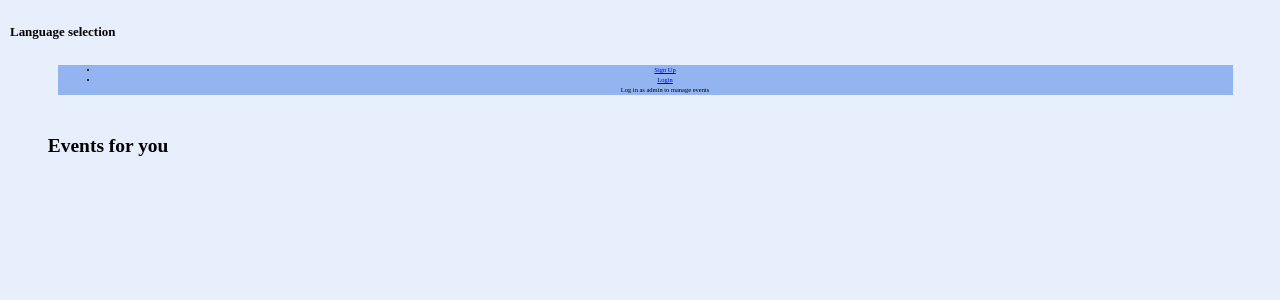
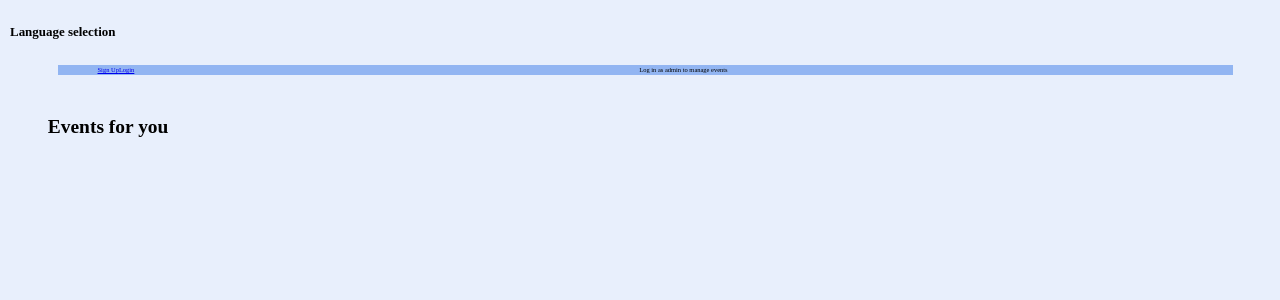
Before and after one commit to lilylusvardii/KV6002_TeamProject, a PHP site: page / in a window 1280 px wide. Shown: the top 300 px of the page. Run offline with PHP 8.4, Linux system fonts and the light colour scheme; data comes from the database, SQL or seed files in the repository; data that the repository does not hold is empty.

Commit message:
Update style.css

```diff
--- a/style.css
+++ b/style.css
@@ -96,3 +96,12 @@ button {
 	color: #0066cc;
 	border-color: #3399ff;
 }
+
+ul {
+	list-style-type: none;
+	overflow: hidden;
+}
+
+li {
+	float: left;
+}
```
